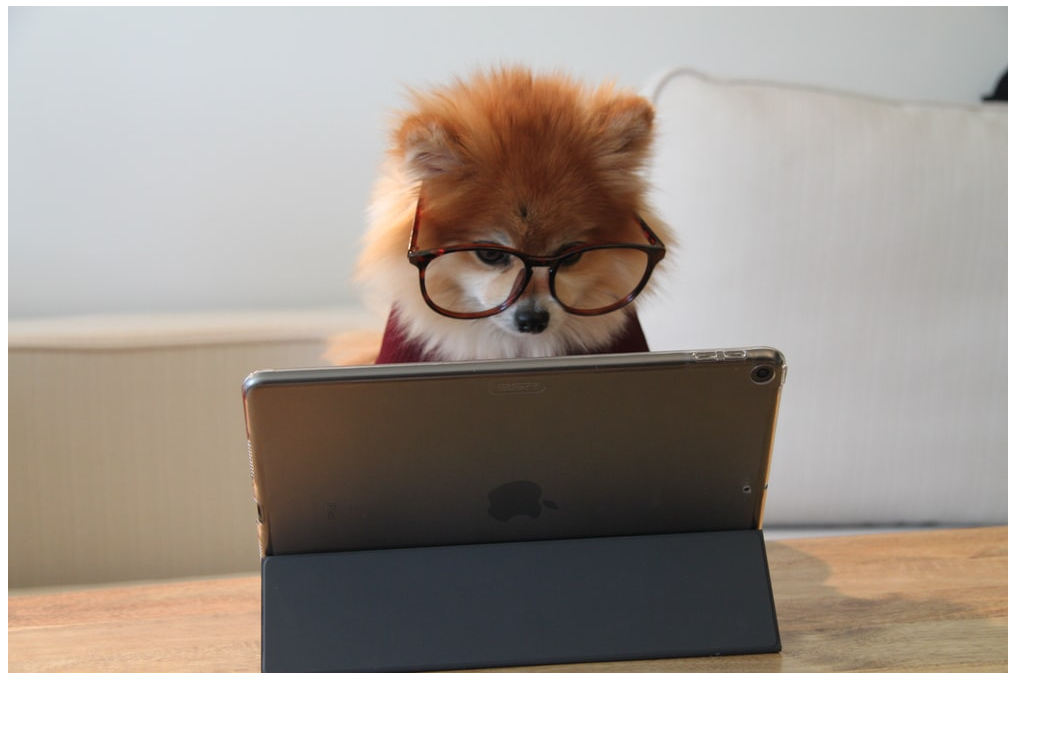
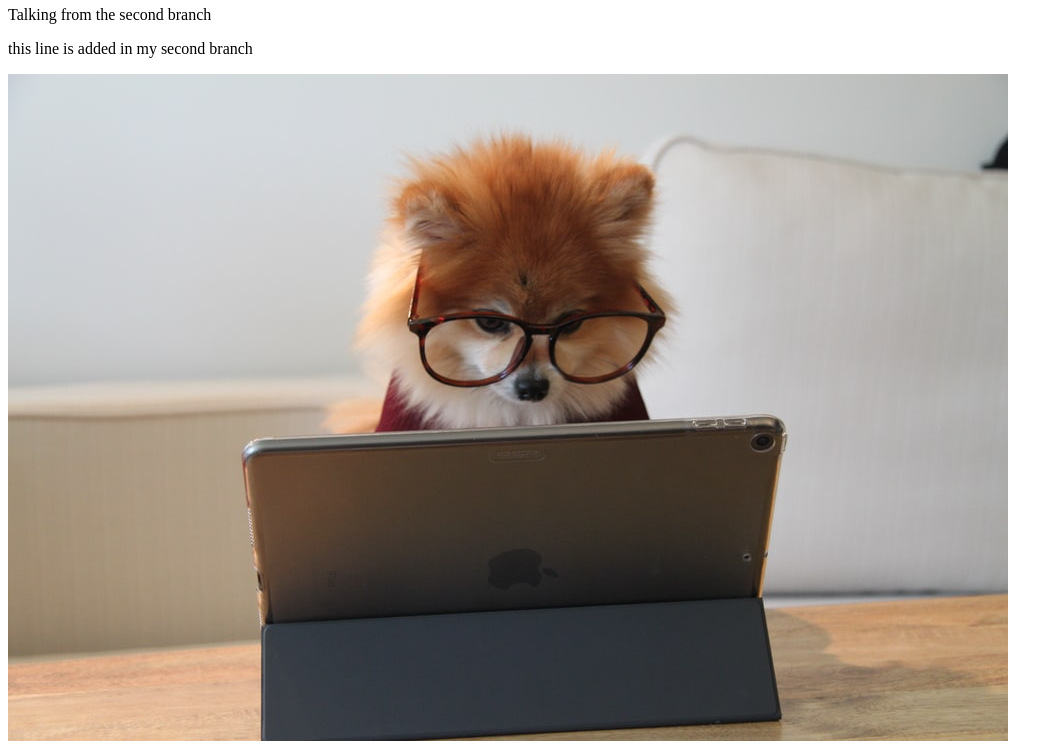
Before and after one commit to parvejmosharaf/learn-git1, a plain HTML site: page index.html in a window 1280 px wide. Shown: the part 249-1002 px from the top of the page, without its empty margins (0-1063 px from the left). Before the commit the page ends 934 px from the top, so only its background shows below. Drawn offline with Linux system fonts and the light colour scheme.

Commit message:
learning about second branch

```diff
--- a/index.html
+++ b/index.html
@@ -10,6 +10,9 @@
     <h1>I am learning git and git hub with this project</h1>
     <h1>Now I am going to host my project to github.com</h1>
     <h1>lets go for a party</h1>
+    <p>Talking from the second branch</p>
+    <p>this line is added in my second branch</p>
     <img src="images/img1.jpg" alt="laptop with cat">
+
 </body>
 </html>
```
